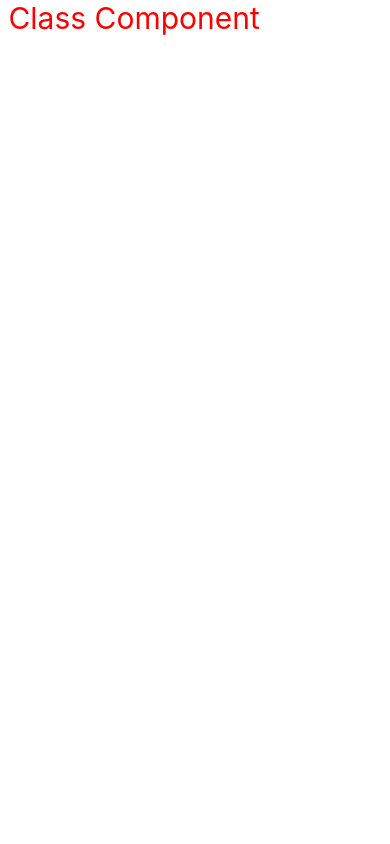
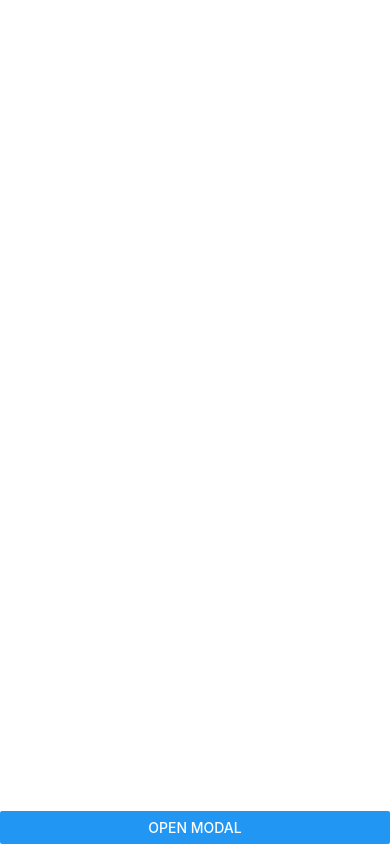
Before and after one commit to masudrana35362/react-practice, a React Native app: screen / in a window 390 px wide. Built offline with nearby package versions, Linux system fonts and the light colour scheme.

Commit message:
showing modal

```diff
--- a/App.js
+++ b/App.js
@@ -5,24 +5,71 @@
  * @format
  */
 
-import React, { Component } from 'react';
+import React, { useState } from 'react';
 import {
-  FlatList,
+  Button,
+  Modal,
+  StyleSheet,
   Text,
   View,
 } from 'react-native';
 
-class App extends Component{
+const App = () => {
 
-  render(){
-    return(
-      <View>
-<Text style= {{fontSize: 30,color: 'red'}}> Class Component </Text>
+  const [showModal,setShowModal] = useState(false)
 
+  return (
+    <View style={styles.main}>
+
+      <Modal
+       transparent={true}
+      visible={showModal}
+      animationType='fade'
+
+      >
+
+        <View style={styles.centerView}>
+          <View style={styles.modalView}>
+            <Text style={styles.modalText}> this is modal</Text>
+            <Button title='Cloase Modal' onPress={()=> setShowModal(false)}/>
+          </View>
+        </View>
+
+
+      </Modal>
+
+      <View style={styles.buttonView}>
+        <Button title='Open Modal' onPress={()=>setShowModal(true)} />
       </View>
-    )
+    </View>
+  )
+}
+
+const styles = StyleSheet.create({
+  main: {
+    flex: 1
+  },
+  buttonView: {
+    flex: 1,
+    justifyContent: 'flex-end'
+  },
+  centerView: {
+    flex:1,
+    justifyContent: 'center',
+    alignItems: 'center'
+  },
+  modalView: {
+    backgroundColor: 'white',
+    padding:40,
+    borderRadius:20,
+    shadowColor: 'black',
+    elevation: 5,
+  },
+  modalText:{
+    marginBottom: 10,
+    fontSize:20
   }
 
-}
+})
 
 export default App;
```
